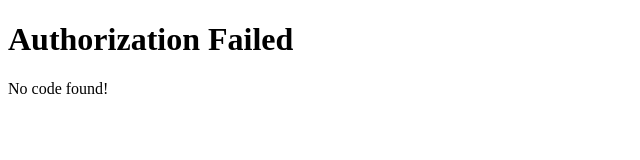
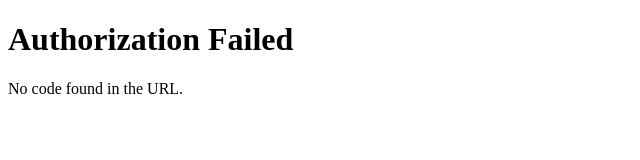
Before and after one commit to karam-ae/callback-site, a plain HTML site: page index.html in a window 1280 px wide. Shown: the full height of the page, 0-640 px from the left. Drawn offline with Linux system fonts and the light colour scheme.

Commit message:
Update index.html

```diff
--- a/index.html
+++ b/index.html
@@ -10,10 +10,12 @@
             const code = params.get('code');
 
             if (code) {
-                // إرسال الكود إلى التطبيق الخاص بك عبر بروتوكول مخصص
-                window.location.href = `myapp://callback?code=${code}`;
+                // عرض الكود في الصفحة
+                document.body.innerHTML = `<h1>Authorization Successful</h1><p>Your code is: <strong>${code}</strong></p>`;
+
+                // يمكن إرسال الكود تلقائيًا إلى نقطة نهاية داخل تطبيقك هنا إذا كان ممكناً
             } else {
-                document.body.innerHTML = "<h1>Authorization Failed</h1><p>No code found!</p>";
+                document.body.innerHTML = "<h1>Authorization Failed</h1><p>No code found in the URL.</p>";
             }
         }
     </script>
```
